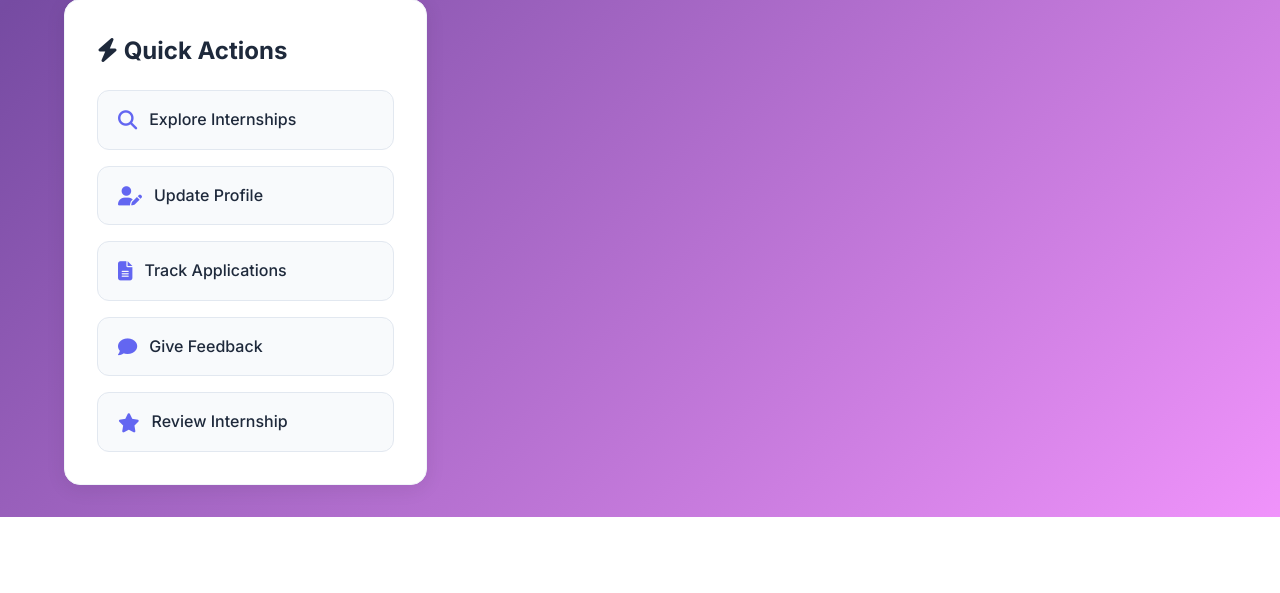
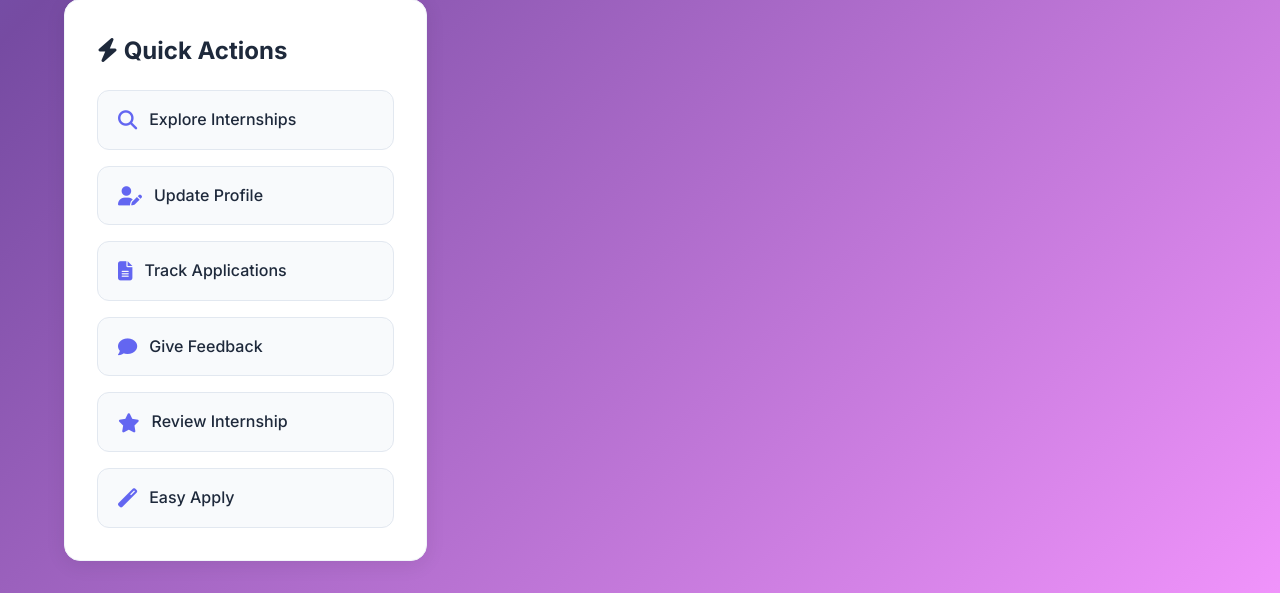
Before and after one commit to pari9p/sih-base-code-3, a Flask app: template templates/dashboard.html in a window 1280 px wide. Shown: the part 1177-1770 px from the top of the page. Before the commit the page ends 1694 px from the top, so only its background shows below. Run offline with Flask 3, Linux system fonts and the light colour scheme; the template is opened without the code that fills it, so the values that code supplies are empty.

Commit message:
easy apply button

```diff
--- a/templates/dashboard.html
+++ b/templates/dashboard.html
@@ -233,6 +233,10 @@
                         <i class="fas fa-star"></i>
                         <span>Review Internship</span>
                     </a>
+                    <a href="/easy-apply" class="action-btn">
+                        <i class="fas fa-magic"></i>
+                        <span>Easy Apply</span>
+                    </a>
                 </div>
             </div>
         </div>
```
